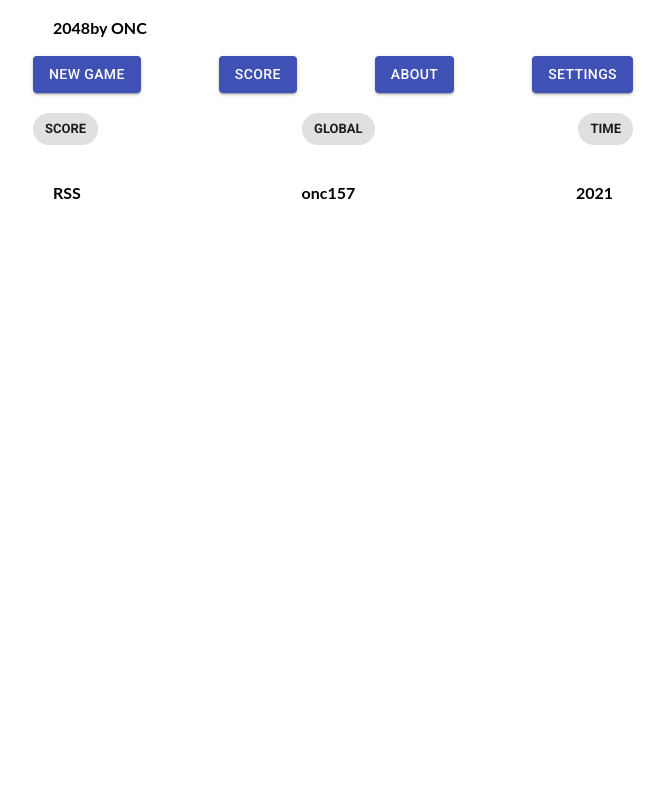
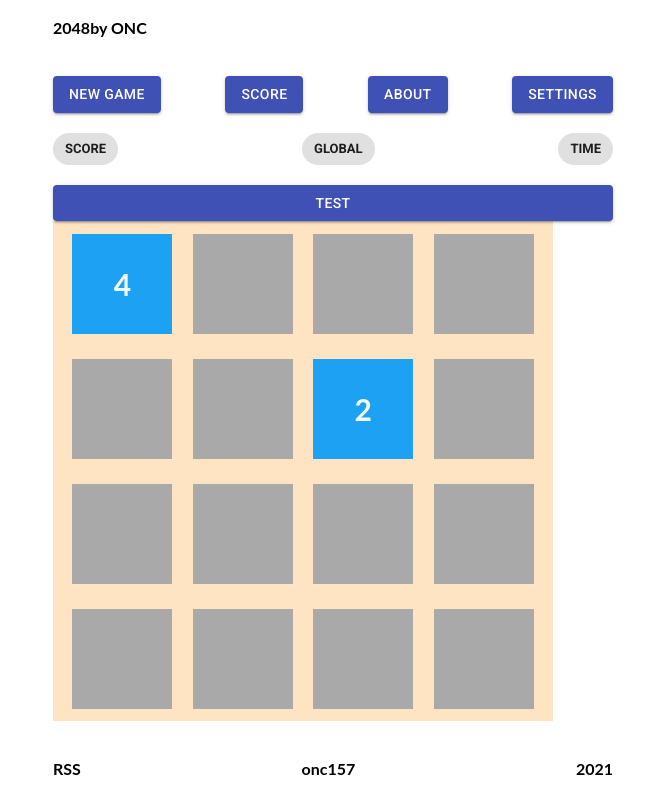
Before and after one commit to onc157/react-game, a React (Create React App) app: page / in a window 1280 px wide. Shown: the whole page, without its empty margins (307-972 px from the left). Built offline with nearby package versions, Linux system fonts and the light colour scheme.

Commit message:
feat: implement game field / implement initial random value on field refactor: install lodash

```diff
--- a/package.json
+++ b/package.json
@@ -11,6 +11,7 @@
     "@types/node": "^12.20.4",
     "@types/react": "^17.0.2",
     "@types/react-dom": "^17.0.1",
+    "lodash": "^4.17.21",
     "node-sass": "^5.0.0",
     "react": "^17.0.1",
     "react-dom": "^17.0.1",
@@ -43,6 +44,7 @@
     ]
   },
   "devDependencies": {
+    "@types/lodash": "^4.14.168",
     "@typescript-eslint/eslint-plugin": "^4.15.2",
     "eslint-config-prettier": "^8.0.0",
     "eslint-plugin-import": "^2.22.1",
--- a/src/components/FieldCell/FieldCell.tsx
+++ b/src/components/FieldCell/FieldCell.tsx
@@ -1,7 +1,16 @@
 import React from 'react'
+import './style.scss'
 
-const FieldCell = (): JSX.Element => {
-  return <>FieldCell</>
+type PropTypes = {
+  value: number | null
+}
+
+const FieldCell: React.FC<PropTypes> = ({ value }): JSX.Element => {
+  return (
+    <div className={value ? 'cell-wrapper cell__active' : 'cell-wrapper'}>
+      <span className="cell__number">{value}</span>
+    </div>
+  )
 }
 
 export default FieldCell
--- a/src/components/FieldCell/style.scss
+++ b/src/components/FieldCell/style.scss
@@ -0,0 +1,19 @@
+.cell-wrapper {
+  display: flex;
+  align-items: center;
+  justify-content: center;
+
+  margin: 1px;
+  width: 100px;
+  height: 100px;
+  background-color: darkgray;
+
+  .cell__number {
+    font-size: 30px;
+    color: #f5f8fa;
+  }
+}
+
+.cell__active {
+  background-color: #1da1f2;
+}
--- a/src/components/Game/Game.tsx
+++ b/src/components/Game/Game.tsx
@@ -1,15 +1,62 @@
-import React from 'react'
+import React, { useEffect, useState } from 'react'
 import GameMenu from '../GameMenu/GameMenu'
 import GameStats from '../GameStats/GameStats'
 import GameField from '../GameField/GameField'
+import './style.scss'
+import { Button } from '@material-ui/core'
+import _ from 'lodash'
+import { INITIAL_MOVES } from '../../constants'
+import { getRandomFieldValue } from '../../helpers/getRandomFieldValue'
+import { getInitialData } from '../../helpers/getInitialData'
 
 const Game = (): JSX.Element => {
+  const [fieldSize, setFieldSize] = useState(4)
+
+  const initialData = getInitialData(fieldSize)
+
+  const [gameData, SetGameData] = useState(initialData)
+
+  const addRandomValue = (newData: (number | null)[][]) => {
+    let isAdded = false
+
+    while (!isAdded) {
+      const getRandomRow = _.random(fieldSize - 1)
+      const getRandomColumn = _.random(fieldSize - 1)
+
+      if (newData[getRandomRow][getRandomColumn] === null) {
+        newData[getRandomRow][getRandomColumn] = getRandomFieldValue()
+        isAdded = true
+      }
+    }
+  }
+
+  const initField = () => {
+    const newData = _.cloneDeep(gameData)
+
+    for (let i = 0; i < INITIAL_MOVES; i += 1) {
+      addRandomValue(newData)
+    }
+
+    SetGameData(newData)
+  }
+
+  useEffect(() => initField(), [])
+
+  const handlerClick = () => {
+    const newData = _.cloneDeep(gameData)
+    addRandomValue(newData)
+    SetGameData(newData)
+  }
+
   return (
-    <>
+    <div className="game-wrapper">
       <GameMenu />
       <GameStats />
-      <GameField />
-    </>
+      <Button variant="contained" color="primary" onClick={handlerClick}>
+        Test
+      </Button>
+      <GameField cellsValue={gameData} />
+    </div>
   )
 }
 
--- /dev/null
+++ b/src/components/Game/style.scss
@@ -0,0 +1,6 @@
+.game-wrapper {
+  display: flex;
+  flex-direction: column;
+
+  padding: 20px;
+}
--- a/src/components/GameField/GameField.tsx
+++ b/src/components/GameField/GameField.tsx
@@ -1,7 +1,17 @@
 import React from 'react'
+import FieldCell from '../FieldCell/FieldCell'
+import './style.scss'
 
-const GameField = (): JSX.Element => {
-  return <div className="field-wrapper"></div>
+type PropTypes = {
+  cellsValue: (number | null)[][]
+}
+
+const GameField: React.FC<PropTypes> = ({ cellsValue }): JSX.Element => {
+  const fieldCells = cellsValue.map((cellRow, rowI) =>
+    cellRow.map((cell, cellI) => <FieldCell key={(cellI + 1) * (rowI + 1)} value={cell} />),
+  )
+
+  return <div className="field-wrapper">{fieldCells}</div>
 }
 
 export default GameField
--- a/src/components/GameField/style.scss
+++ b/src/components/GameField/style.scss
@@ -0,0 +1,10 @@
+.field-wrapper {
+  display: flex;
+  justify-content: space-evenly;
+  align-items: center;
+  flex-wrap: wrap;
+  width: 500px;
+  height: 500px;
+
+  background-color: bisque;
+}
--- /dev/null
+++ b/src/constants.ts
@@ -0,0 +1 @@
+export const INITIAL_MOVES = 2
--- /dev/null
+++ b/src/helpers/getInitialData.ts
@@ -0,0 +1,5 @@
+export const getInitialData = (fieldSize: number): (number | null)[][] => {
+  return Array(fieldSize)
+    .fill(null)
+    .map(() => Array(fieldSize).fill(null))
+}
--- /dev/null
+++ b/src/helpers/getRandomFieldValue.ts
@@ -0,0 +1,5 @@
+import _ from 'lodash'
+
+export const getRandomFieldValue = (): number => {
+  return _.random(1, true) > 0.3 ? 2 : 4
+}
```
Also changed, not shown: 2 other files (tests, documents, lock files or other folders).
